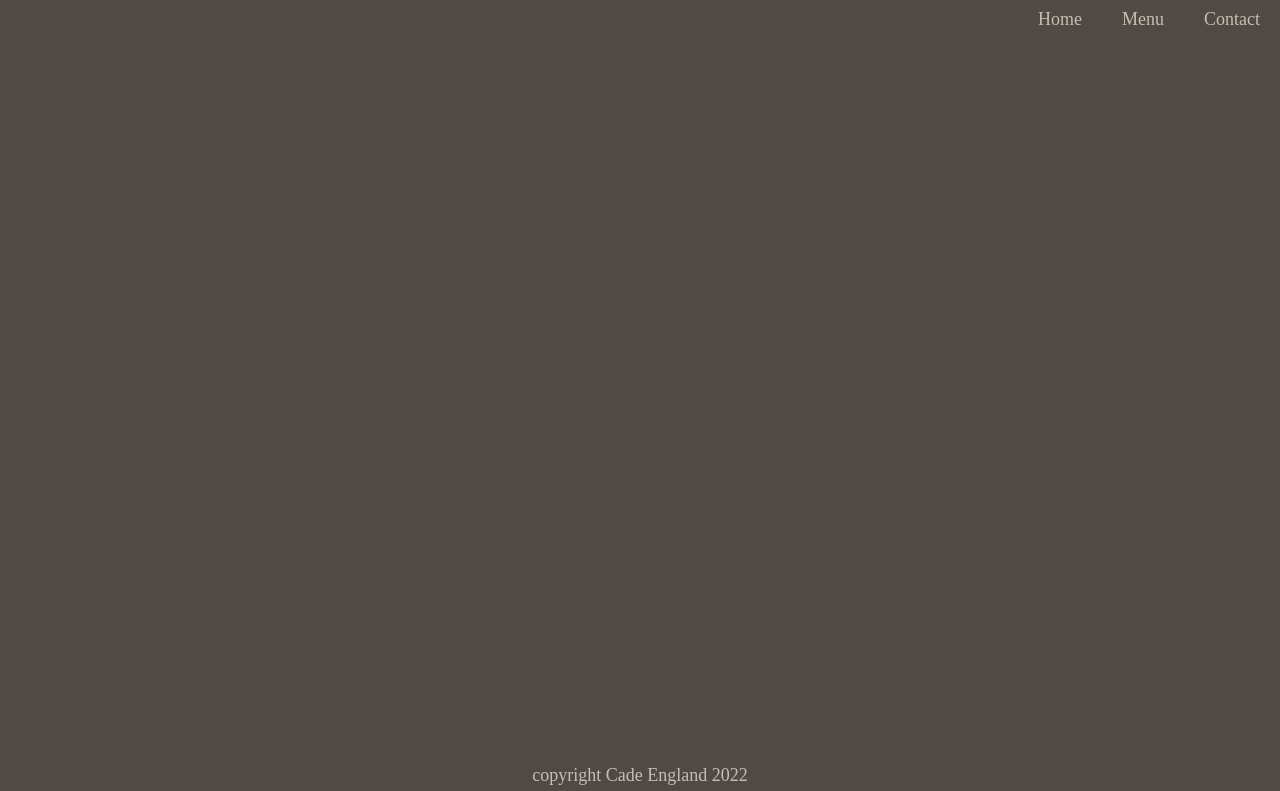
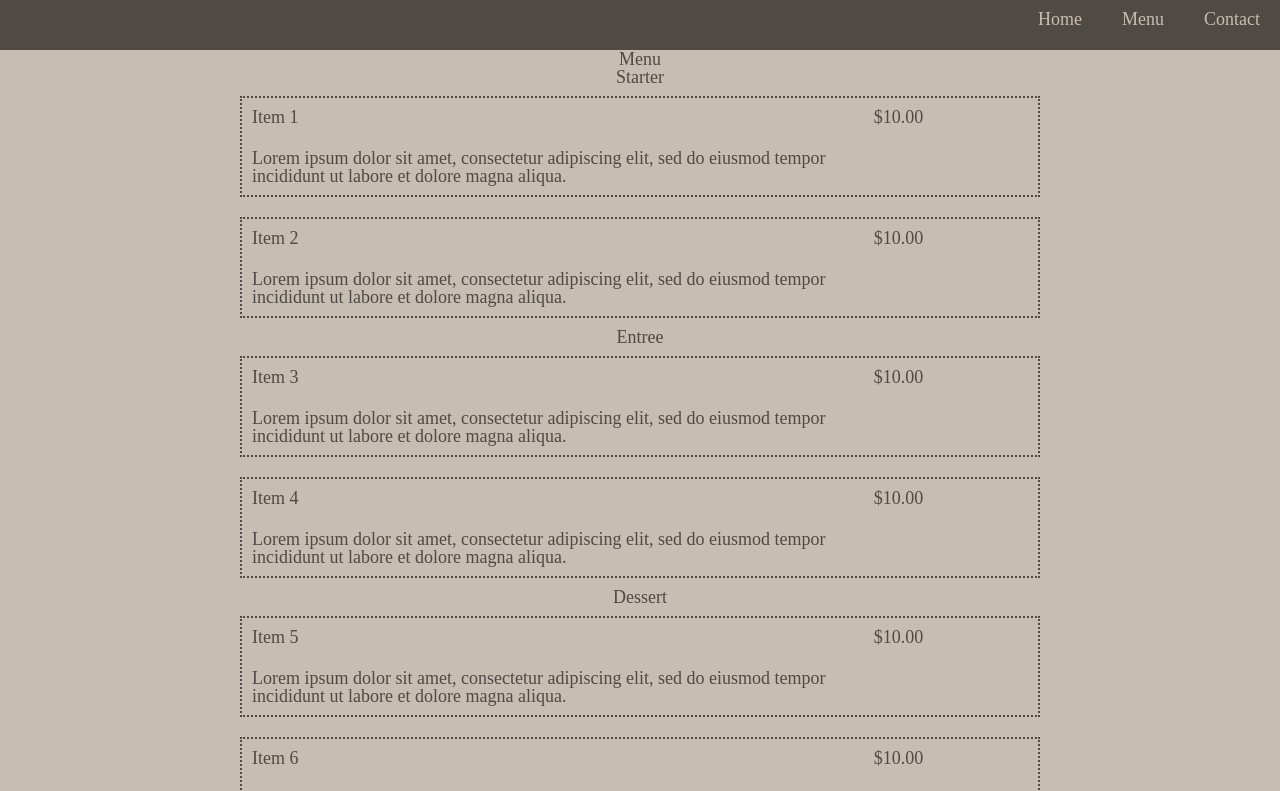
Before and after one commit to cadeja/restaurantpage, a website built with webpack: page dist/index.html in a window 1280 px wide. Both pictures are taken after a click on the item "Menu". Shown: the top 791 px of the page. Built offline with nearby package versions, Linux system fonts and the light colour scheme.

Commit message:
menu page is functional with basic styles

```diff
--- a/src/css/style.css
+++ b/src/css/style.css
@@ -47,6 +47,31 @@ header li:hover {
 }
 
 
+.menu {
+  background-color: var(--colorlight);
+  color: var(--colordark);
+}
+
+
+.menu-item {
+  display: grid;
+  grid-template-columns: 4fr 1fr;
+  grid-template-rows: 1fr 1fr;
+
+  gap: 5px;
+
+  margin: 10px;
+  padding: 10px;
+  max-width: 800px;
+
+  border: 2px dotted var(--colordark);
+}
+
+
+
+
+
+
 /**********/
 /* LAYOUT */
 /**********/
@@ -58,7 +83,7 @@ footer{
 }
 
 main {
-  height: calc(100vh - 100px);
+  min-height: calc(100vh - 100px);
 }
 
 main,
--- a/src/home.js
+++ b/src/home.js
@@ -1,6 +1,13 @@
 
 function loadHome() {
-    console.log('load home');
+
+    const main = document.querySelector('main');
+    main.classList.remove('menu');
+    main.innerHTML =
+        `<h1>Sunrise Cafe</h1>
+        <span>est. 1967</span>`;
+
+
 }
 
 export default loadHome;
--- a/src/menu.js
+++ b/src/menu.js
@@ -1,7 +1,74 @@
+let menuElements = [];
+
+// returns menu item element
+// still needs to be appended to the document
+function addMenuItem(name,description,price) {
+
+    const item = document.createElement('div');
+    item.classList.add('menu-item');
+
+    const title = document.createElement('h3');
+    title.textContent = name;
+
+    const cost = document.createElement('div');
+    cost.textContent = price;
+
+    const desc = document.createElement('p');
+    desc.textContent = description;
+
+    item.appendChild(title);
+    item.appendChild(cost);
+    item.appendChild(desc);
+
+    menuElements.push(item);
+}
+
+function addMenuSection(title){
+
+    const item = document.createElement('h2');
+    item.textContent = title;
+
+    menuElements.push(item);
+}
 
 
+// Menu
+
+addMenuSection('Starter');
+addMenuItem('Item 1', 'Lorem ipsum dolor sit amet, consectetur adipiscing elit, sed do eiusmod tempor incididunt ut labore et dolore magna aliqua.', '$10.00');
+addMenuItem('Item 2', 'Lorem ipsum dolor sit amet, consectetur adipiscing elit, sed do eiusmod tempor incididunt ut labore et dolore magna aliqua.', '$10.00');
+
+addMenuSection('Entree');
+addMenuItem('Item 3', 'Lorem ipsum dolor sit amet, consectetur adipiscing elit, sed do eiusmod tempor incididunt ut labore et dolore magna aliqua.', '$10.00');
+addMenuItem('Item 4', 'Lorem ipsum dolor sit amet, consectetur adipiscing elit, sed do eiusmod tempor incididunt ut labore et dolore magna aliqua.', '$10.00');
+
+addMenuSection('Dessert');
+addMenuItem('Item 5', 'Lorem ipsum dolor sit amet, consectetur adipiscing elit, sed do eiusmod tempor incididunt ut labore et dolore magna aliqua.', '$10.00');
+addMenuItem('Item 6', 'Lorem ipsum dolor sit amet, consectetur adipiscing elit, sed do eiusmod tempor incididunt ut labore et dolore magna aliqua.', '$10.00');
+
+addMenuSection('Drinks');
+addMenuItem('Item 5', 'Lorem ipsum dolor sit amet, consectetur adipiscing elit, sed do eiusmod tempor incididunt ut labore et dolore magna aliqua.', '$10.00');
+addMenuItem('Item 6', 'Lorem ipsum dolor sit amet, consectetur adipiscing elit, sed do eiusmod tempor incididunt ut labore et dolore magna aliqua.', '$10.00');
+
 function loadMenu() {
-    console.log('load menu');
+    // clear main
+    const main = document.querySelector('main');
+    main.innerHTML = '';
+
+    const title = document.createElement('h1');
+    title.classList.add('menu-title');
+    title.textContent = "Menu";
+    main.appendChild(title);
+
+    main.classList.add('menu');
+
+
+    for (let i = 0; i < menuElements.length; i++){
+        main.appendChild(menuElements[i]);
+    }
+
+
 }
 
+
 export default loadMenu;
```
Also changed, not shown: dist/index.html, dist/main.js.
